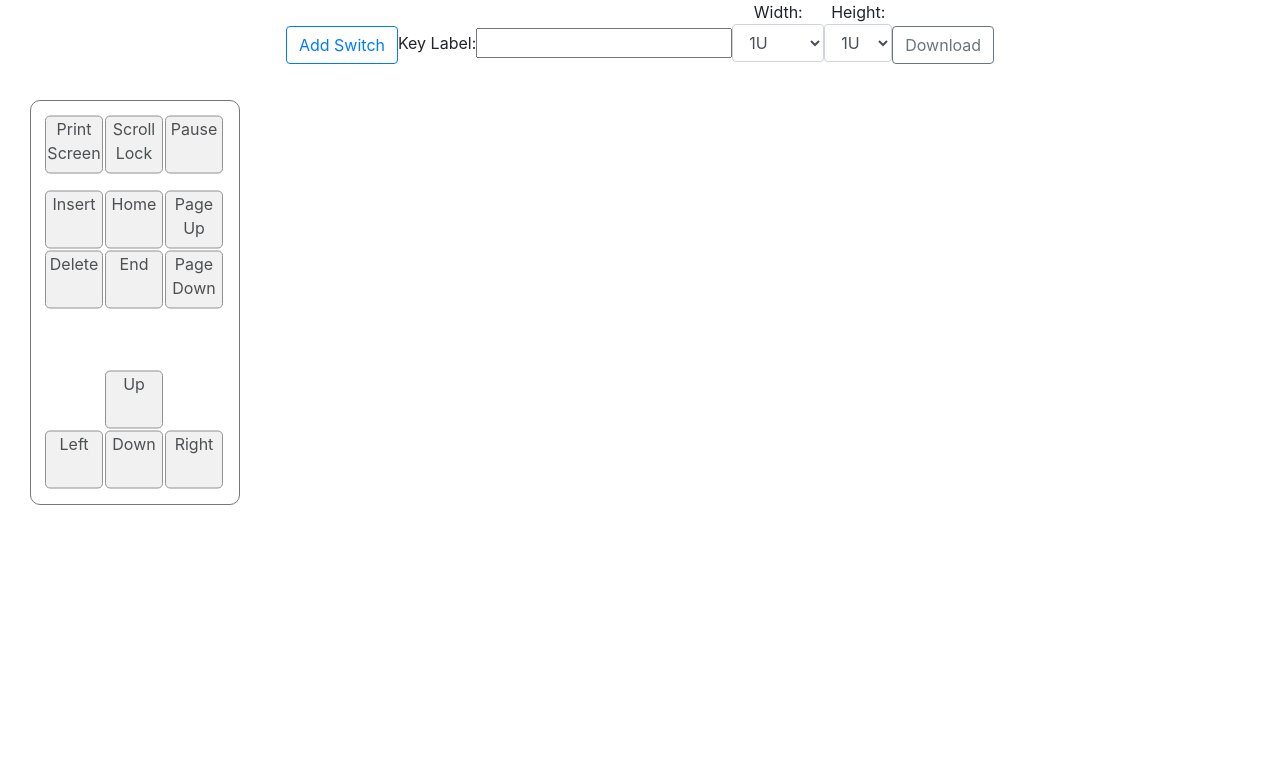
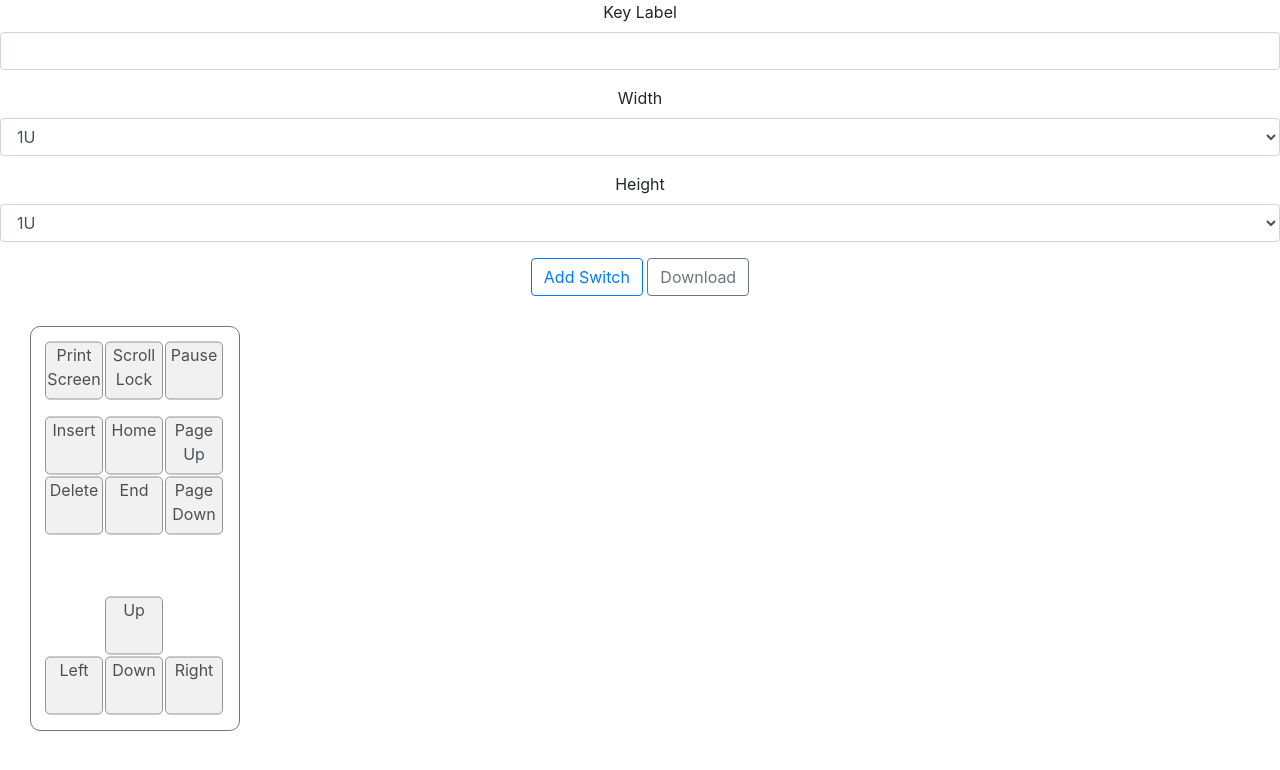
Before and after one commit to SinjinJang/mechanical-keyboard-layout-editor, a React (Create React App) app: page / in a window 1280 px wide. Shown: the top 770 px of the page. Built offline with nearby package versions, Linux system fonts and the light colour scheme.

Commit message:
Form.Group을 이용하여 라벨과 select 태그를 묶어줌

```diff
--- a/src/App.js
+++ b/src/App.js
@@ -40,15 +40,16 @@ class EditPanel extends React.Component {
   render() {
     return (
       <div>
-        <Button variant='outline-primary' onClick={this.props.onAddSwitchClick}>Add Switch</Button>
-        <label>Key Label:
-          <input id='keyLabel' type='text' name='key_label'
+        <Form.Group controlId='keyLabel'>
+          <Form.Label>Key Label</Form.Label>
+          <Form.Control type='text' name='key_label'
             value={this.props.selectedKey}
             onChange={this.props.onAttrChange}
           />
-        </label>
-        <label>Width:
-          <Form.Control as='select' id='width' name='key_width'
+        </Form.Group>
+        <Form.Group controlId='width'>
+          <Form.Label>Width</Form.Label>
+          <Form.Control as='select' name='key_width'
             value={this.props.selectedAttrs?.w}
             onChange={this.props.onAttrChange}
           >
@@ -60,16 +61,18 @@ class EditPanel extends React.Component {
             <option value='2.5'>2.25U</option>
             <option value='2.75'>2.75U</option>
           </Form.Control>
-        </label>
-        <label>Height:
-          <Form.Control as='select' id='height' name='key_height'
+        </Form.Group>
+        <Form.Group controlId='height'>
+          <Form.Label>Height</Form.Label>
+          <Form.Control as='select' name='key_height'
             value={this.props.selectedAttrs?.h}
             onChange={this.props.onAttrChange}
           >
             <option value='1'>1U</option>
             <option value='2'>2U</option>
           </Form.Control>
-        </label>
+        </Form.Group>
+        <Button variant='outline-primary' onClick={this.props.onAddSwitchClick}>Add Switch</Button>{' '}
         <Button
           variant='outline-secondary'
           download='layout.json'
```
